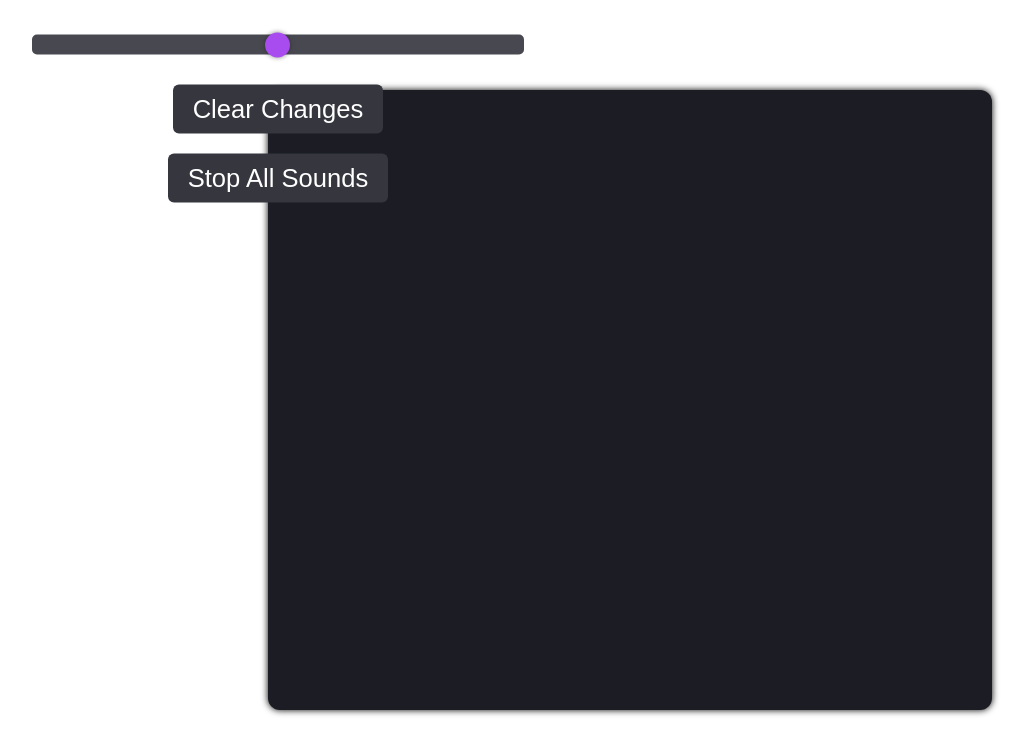
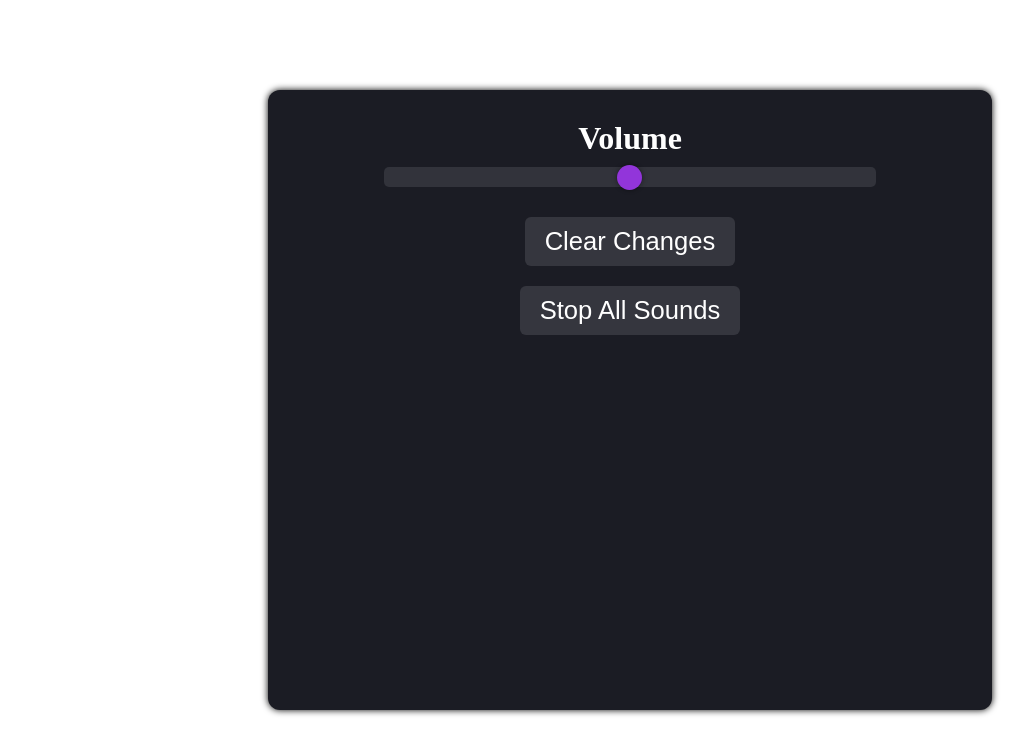
Before and after one commit to CybriaTech/CybriaSoundboard, a plain HTML site: page tst.html in a window 1280 px wide. Shown: the whole page, without its empty margins (10-1039 px from the left). Drawn offline with Linux system fonts and the light colour scheme.

Commit message:
Update tst.html

```diff
--- a/tst.html
+++ b/tst.html
@@ -41,9 +41,8 @@
       display: flex;
       justify-content: cemter;
       align-items: center;
-      top: 50%;
-      left: 50%;
-      transform: translate(-50%, -50%);
+      top: 0;
+      left: 0;
       flex-direction: column;
       padding: 20px 0;
     }
```
